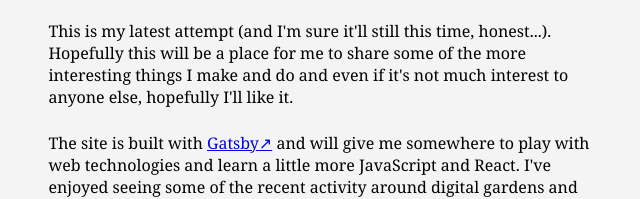
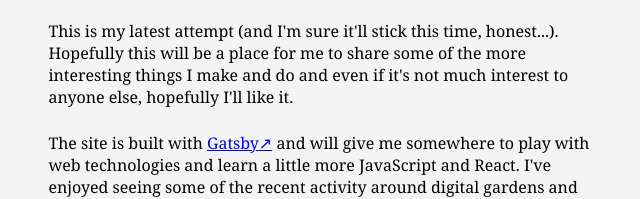
Before and after one commit to justinpinkney/justinpinkney.com, a Gatsby site: page /this-site/ in a window 1280 px wide. Shown: the part 263-462 px from the top of the page, 319-959 px from the left. Built offline with nearby package versions, Linux system fonts and the light colour scheme; Gatsby itself is replaced by a stand-in of ours; some packages are replaced by stand-ins of ours; what typography-theme-st-annes would draw is missing.

Commit message:
fix typo

```diff
--- a/content/blog/this-site/index.md
+++ b/content/blog/this-site/index.md
@@ -6,6 +6,6 @@ description: " "
 
 I've had many different versions of a home page over the years. I've left traces on lots of different social media sites (but only really use Twitter now), kept a food blog, posted about [[generative art]] on a wordpress blog, even written [my own simple static site generator](https://github.com/justinpinkney/sissigen) (for no apparent reason).
 
-This is my latest attempt (and I'm sure it'll still this time, honest...). Hopefully this will be a place for me to share some of the more interesting things I make and do and even if it's not much interest to anyone else, hopefully I'll like it.
+This is my latest attempt (and I'm sure it'll stick this time, honest...). Hopefully this will be a place for me to share some of the more interesting things I make and do and even if it's not much interest to anyone else, hopefully I'll like it.
 
 The site is built with [Gatsby](https://www.gatsbyjs.org/) and will give me somewhere to play with web technologies and learn a little more JavaScript and React. I've enjoyed seeing some of the recent activity around digital gardens and the indie web and hope to incorporate some of those ideas here too.
```
